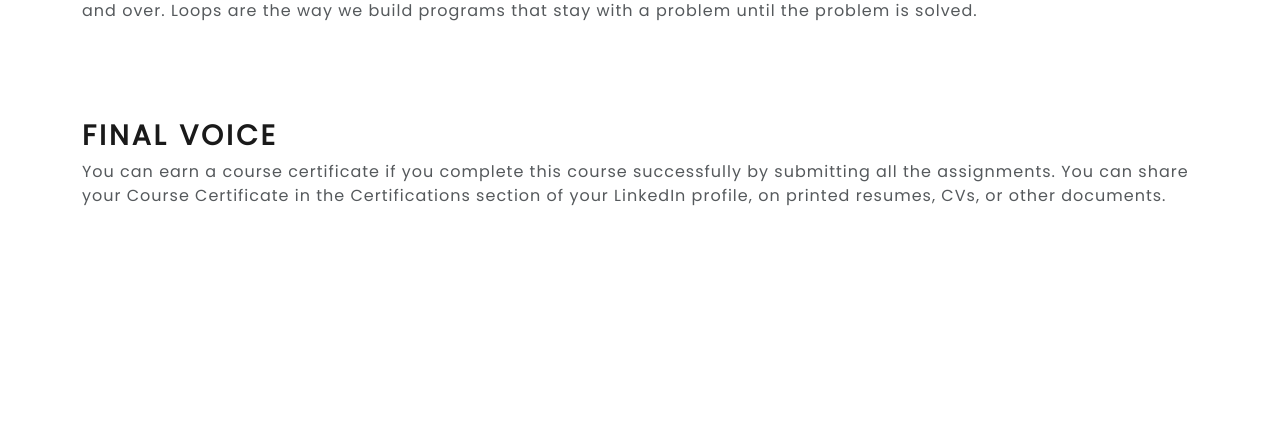
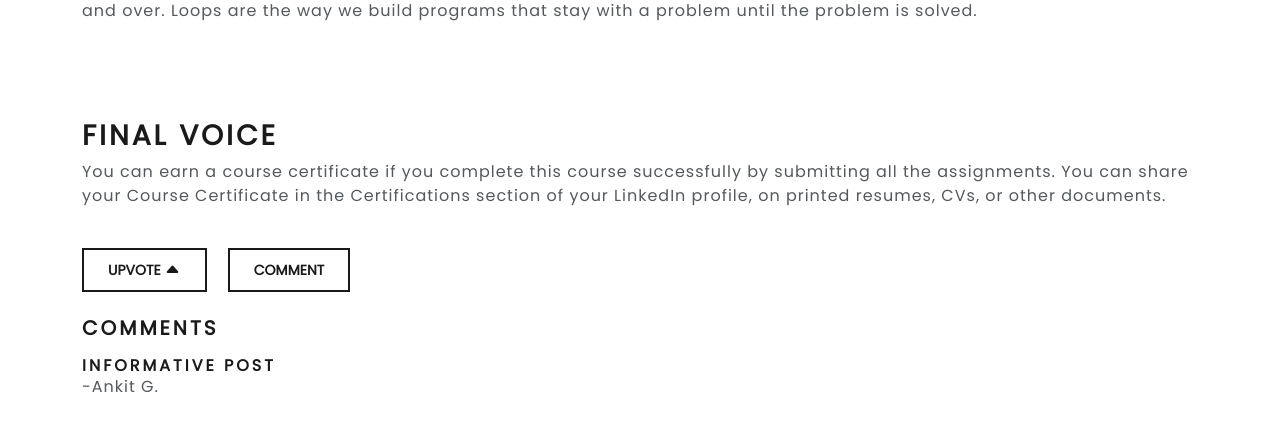
Before and after one commit to devankit01/edugorilla-task, a Django app: a page that uses templates/article.html in a window 1280 px wide. Shown: the part 2629-3074 px from the top of the page. Before the commit the page ends 2835 px from the top, so only its background shows below. Run offline with Django 3.2, Linux system fonts and the light colour scheme; data comes from the database, SQL or seed files in the repository; both versions use the stored data as it was after the commit; some libraries are stand-ins or nearby versions.

Commit message:
Front end 04 and template logic

```diff
--- a/SubApp/urls.py
+++ b/SubApp/urls.py
@@ -4,5 +4,7 @@ from .views import *
 
 urlpatterns = [
     path('', index, name = 'index'),
+    path('auth/signup/' , signup , name = 'signup'),
+    path('auth/signin/' , signin , name = 'signin'),
     path('<slug>/' , article , name = 'article'),
 ]
--- a/SubApp/views.py
+++ b/SubApp/views.py
@@ -2,9 +2,15 @@ from django.shortcuts import render
 from .models import Post
 # Create your views here.
 def index(request):
-    posts = Post.objects.all()
+    posts = Post.objects.filter(status='Published')
     return render(request, 'index.html',{'posts' : posts})
 
 def article(request, slug):
     post = Post.objects.get(slug=slug)
     return render(request, 'article.html',{'post' : post})
+
+def signup(request):
+    return render(request, 'signup.html',)
+
+def signin(request):
+    return render(request, 'signin.html',)
--- a/static/css/style.css
+++ b/static/css/style.css
@@ -48,7 +48,10 @@
   .article_view ul,.article_view ol{
       margin : 8px 4%;
   }
-
+  i{
+    font-size: 16px;
+    font-weight: bold;
+  }
 
   /* Cards */
   .card {
--- a/templates/article.html
+++ b/templates/article.html
@@ -15,7 +15,7 @@
     <div class="article__main container">
         <div class="article_view">
           <h1>{{post.title}}</h1>
-          <p class="light">Published on {{post.date}}</p>
+          <p class="light">Published on {{post.date}} by {{post.author}}</p>
 
           <img
             src="{{ request.scheme }}://{{ request.META.HTTP_HOST }}/media/{{post.image}}"
@@ -26,6 +26,45 @@
 
           <br/>
 
+          <button type="button" class="btn btn-outline-primary py-2">Upvote <i class="bi bi-caret-up-fill"></i></button>
+          <button type="button" class="btn btn-outline-primary py-2 mx-3" data-bs-toggle="modal" data-bs-target="#exampleModal">
+            Comment
+           </button>
+          <br />
+          <br />
+          <h4>Comments</h4>
+           <div class="comment__ui my-3">
+               <h5 class="m-0 p-0">Informative Post</h5>
+               <p>-Ankit G.</p>
+           </div>
+          <div>
+
+
+
+              <!-- Modal -->
+              <div class="modal fade" id="exampleModal" tabindex="-1" aria-labelledby="exampleModalLabel" aria-hidden="true">
+                <div class="modal-dialog">
+                  <div class="modal-content">
+                    <div class="modal-header">
+                      <h5 class="modal-title" id="exampleModalLabel">Comment Now</h5>
+                      <button type="button" class="btn-close" data-bs-dismiss="modal" aria-label="Close"></button>
+                    </div>
+                    <div class="modal-body">
+                      <form action="" method="post">
+                        <div class="form-group">
+                            <label for="exampleTextarea" class="form-label mt-4">Write Comment</label>
+                            <textarea class="form-control" id="exampleTextarea" rows="3"></textarea>
+                          </div>
+                      </form>
+                    </div>
+                    <div class="modal-footer">
+                      <button type="button" class="btn btn-secondary" data-bs-dismiss="modal">Close</button>
+                      <button type="button" class="btn btn-outline-primary">Add Comment</button>
+                    </div>
+                  </div>
+                </div>
+              </div>
+          </div>
           {% include 'components/js.html' %}
 
 </html>
--- a/templates/components/head.html
+++ b/templates/components/head.html
@@ -1,4 +1,4 @@
 {% load static %}
-
+<link rel="stylesheet" href="https://cdn.jsdelivr.net/npm/bootstrap-icons@1.6.1/font/bootstrap-icons.css">
 <link rel="stylesheet" href="{% static 'css/style.css' %}" />
 <link rel="stylesheet" href="{% static 'css/design.css' %}" />
--- a/templates/components/nav.html
+++ b/templates/components/nav.html
@@ -15,8 +15,10 @@
           <li class="nav-item dropdown">
             <a class="nav-link dropdown-toggle" data-bs-toggle="dropdown" href="#" role="button" aria-haspopup="true" aria-expanded="false">Account</a>
             <div class="dropdown-menu">
-              <a class="dropdown-item" href="#">Login</a>
-              <a class="dropdown-item" href="#">Register</a>
+              <a class="dropdown-item" href="{% url 'signup' %}">Register</a>
+              <a class="dropdown-item" href="{% url 'signin' %}">User Login</a>
+              <a class="dropdown-item" href="/admin">Author Login</a>
+
 
           </li>
         </ul>
```
Also changed, not shown: templates/signin.html (added, +31 -0 lines), templates/signup.html (added, +39 -0 lines), db.sqlite3.
